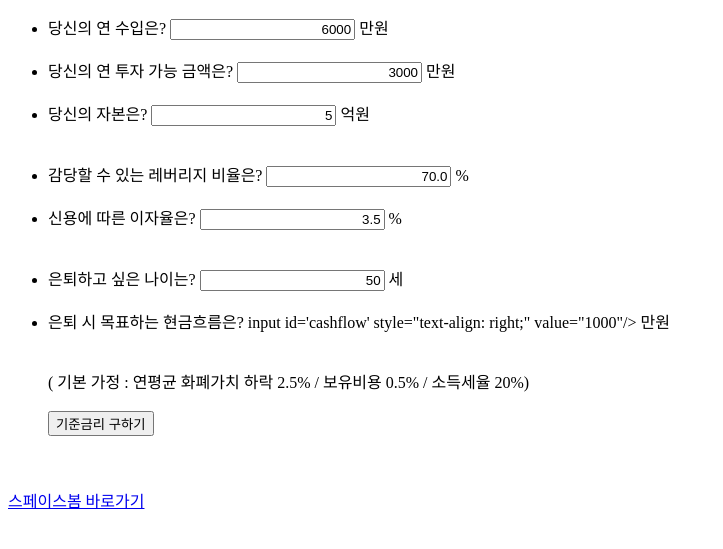
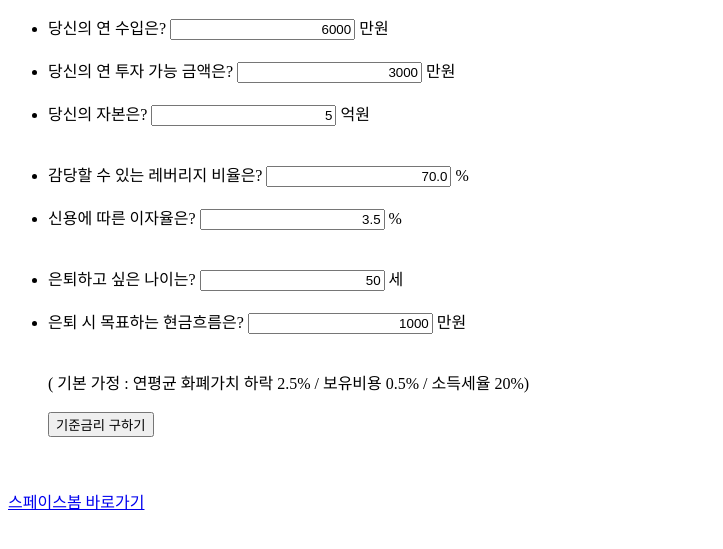
Before and after one commit to Spaceboum/003-myInterate, a plain HTML site: page index.html in a window 1280 px wide. Shown: the part 117-666 px from the top of the page, without its empty margins (0-723 px from the left). Drawn offline with nearby package versions, Linux system fonts and the light colour scheme.

Commit message:
ver. 0.9.3

```diff
--- a/index.html
+++ b/index.html
@@ -20,7 +20,7 @@
 
         <br>
         <li> 은퇴하고 싶은 나이는? <input id='age_fired' style="text-align: right;" value="50"/> 세 </li><br>
-        <li> 은퇴 시 목표하는 현금흐름은? input id='cashflow' style="text-align: right;" value="1000"/> 만원 </li><br>
+        <li> 은퇴 시 목표하는 현금흐름은? <input id='cashflow' style="text-align: right;" value="1000"/> 만원 </li><br>
 
         <br>
         <div>( 기본 가정 : 연평균 화폐가치 하락 2.5% / 보유비용 0.5% / 소득세율 20%)</div>
```
